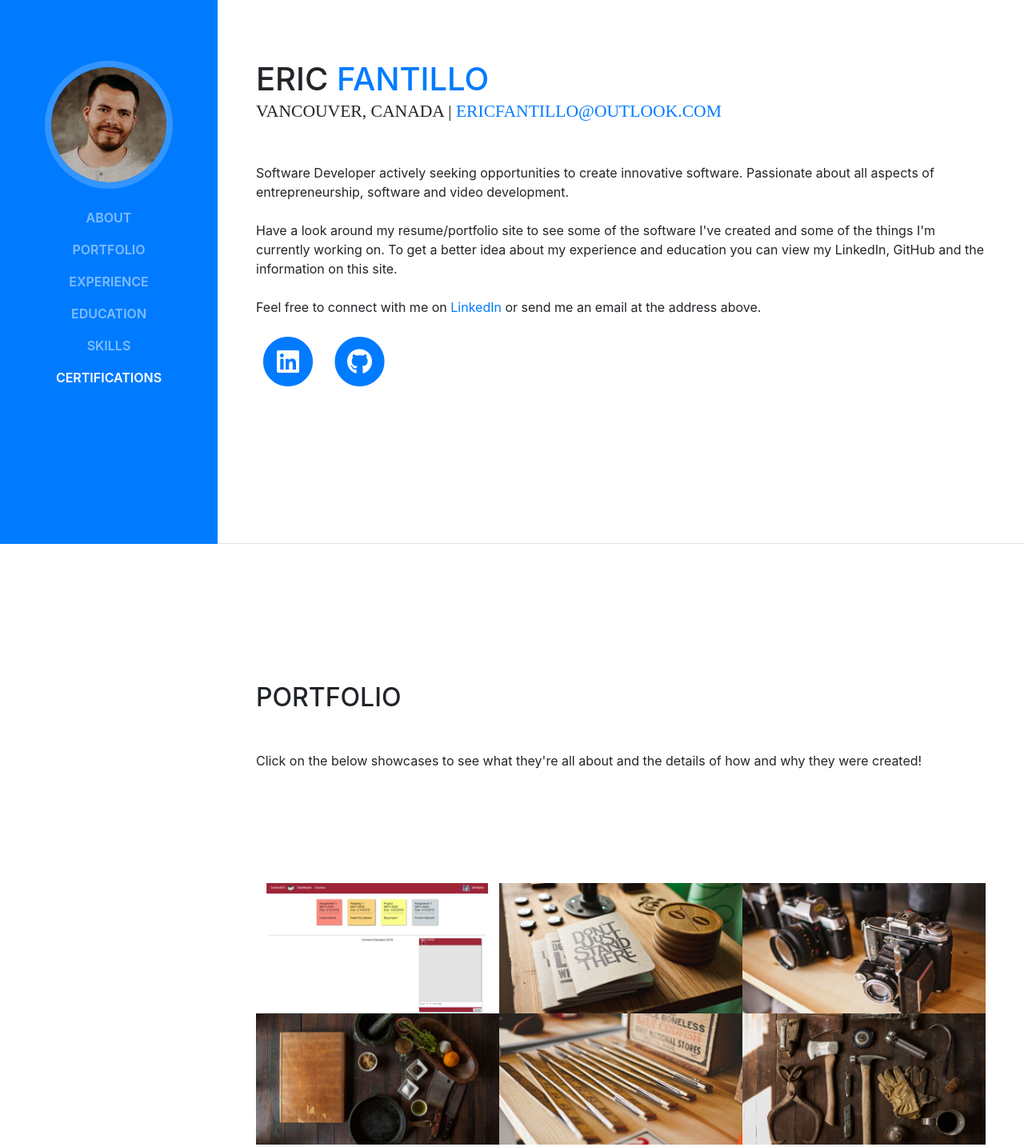
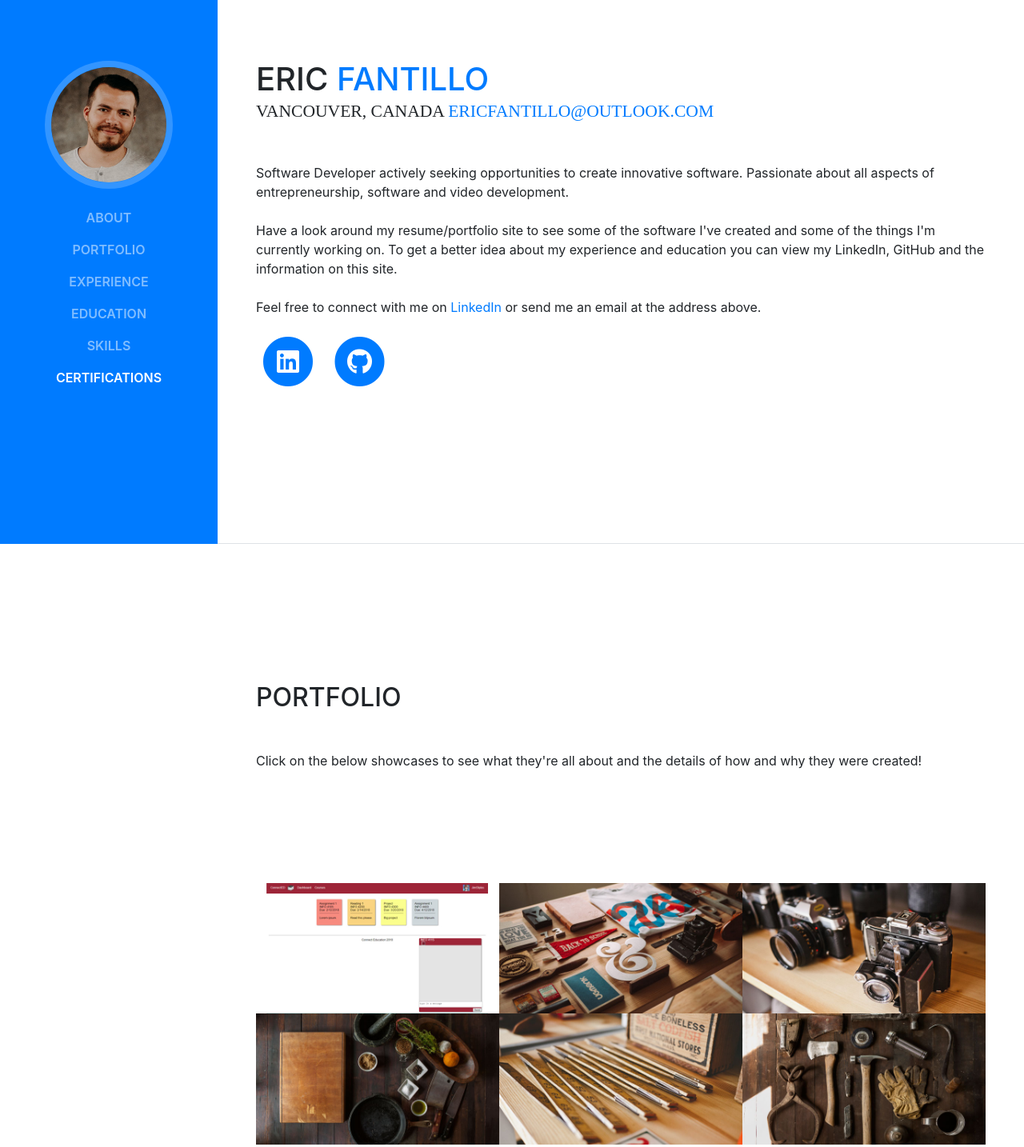
Before and after one commit to GTTeric/Eric-Fantillo-Portfolio-Resume-Site, a website with bundled scripts: page index.html in a window 1280 px wide. Shown: the part 120-1554 px from the top of the page at 80% size. Built offline with nearby package versions, Linux system fonts and the light colour scheme; a web font is replaced by a local one.

Commit message:
Dir Changes + Misc

```diff
--- a/index.html
+++ b/index.html
@@ -75,14 +75,14 @@
           <h1 class="mb-0">Eric
             <span class="text-primary">Fantillo</span>
           </h1>
-          <div class="subheading mb-5">Vancouver, Canada |
+          <div class="subheading mb-5">Vancouver, Canada
             <!-- <a href="" id="em" class="spam-proof-email">ReplacedText</a> -->
 
+            <!-- Spam Proof Email Script-->
             <SCRIPT TYPE="text/javascript">
               name='ericfantillo'
               domain='outlook.com'
-              em=(name + '@' + domain)
-              document.write('<a href="mailto:' + em + '" title="' + em + '">' + em + ' </a>')
+              document.write('<a href="mailto:' + name + '@' + domain + '" title="' + name + '@' + domain + '">' + name + '@' + domain + ' </a>')
             </script>
 
             <NOSCRIPT>
@@ -124,8 +124,8 @@
         <div class="container-fluid p-0">
             <div class="row no-gutters popup-gallery">
               <div class="col-lg-4 col-sm-6">
-                <a class="portfolio-box" href="img/portfolio/fullsize/ConnectEd-1.jpg">
-                  <img class="img-fluid" src="img/portfolio/thumbnails/ConnectEd-1.jpg" alt="">
+                <a class="portfolio-box" href="img/portfolio/fullsize/ConnectEd/1.jpg">
+                  <img class="img-fluid" src="img/portfolio/thumbnails/ConnectEd/1.jpg" alt="">
                   <div class="portfolio-box-caption">
                     <div class="portfolio-box-caption-content">
                       <div class="project-category text-faded">
@@ -139,8 +139,8 @@
                 </a>
               </div>
               <div class="col-lg-4 col-sm-6">
-                <a class="portfolio-box" href="img/portfolio/fullsize/2.jpg">
-                  <img class="img-fluid" src="img/portfolio/thumbnails/2.jpg" alt="">
+                <a class="portfolio-box" href="img/portfolio/fullsize/1.jpg">
+                  <img class="img-fluid" src="img/portfolio/thumbnails/1.jpg" alt="">
                   <div class="portfolio-box-caption">
                     <div class="portfolio-box-caption-content">
                       <div class="project-category text-faded">
```
Also changed, not shown: img/portfolio/fullsize/ConnectEd-1.jpg (deleted), img/portfolio/fullsize/ConnectEd/1.jpg (added), img/portfolio/fullsize/ConnectEd/2.jpg (added), img/portfolio/fullsize/ConnectEd/3.jpg (added), img/portfolio/fullsize/ConnectEd/4.jpg (added), img/portfolio/thumbnails/ConnectEd/1.jpg (renamed from img/portfolio/thumbnails/ConnectEd-1.jpg).
